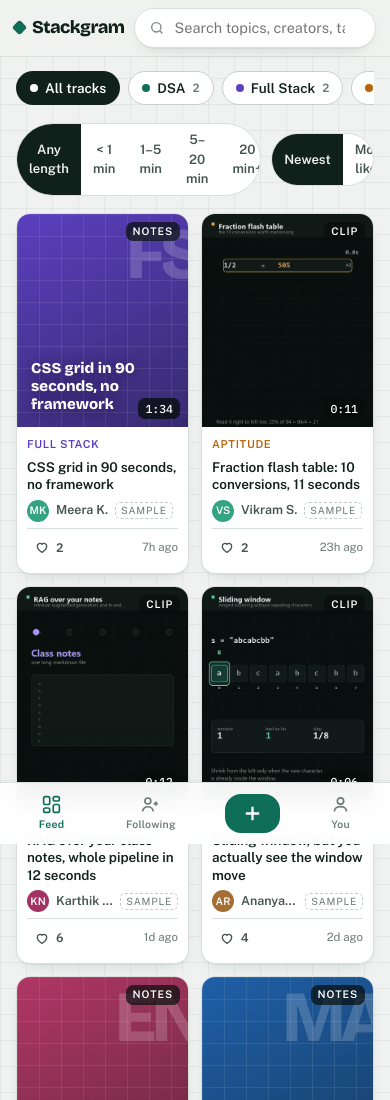
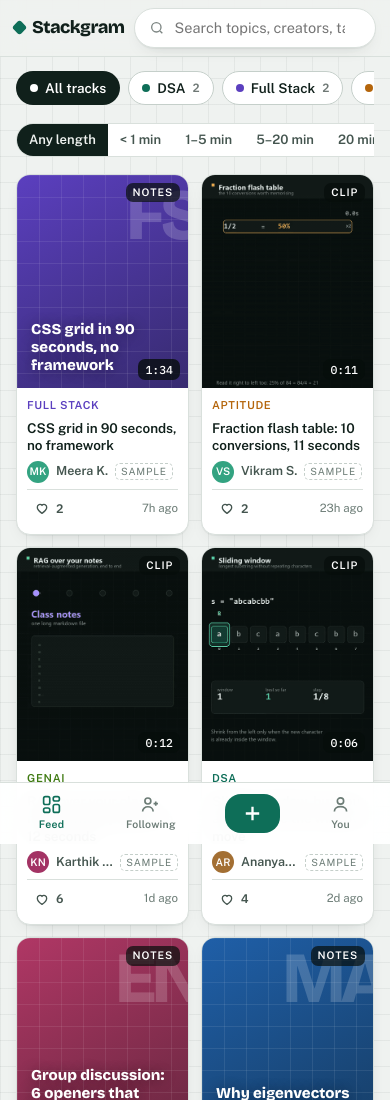
Before and after one commit to deepikayadav-spec/stackgram, a plain HTML site: page index.html in a window 390 px wide. Shown: the top 1100 px of the page. Drawn offline with nearby package versions, Linux system fonts and the light colour scheme.

Commit message:
Stop the length and sort filters squeezing on phone widths
The mobile toolrow scrolls sideways, but its segmented controls were
shrinking to fit instead, wrapping each label onto three lines.

Co-Authored-By: Claude Opus 5 (1M context) <noreply@anthropic.com>

```diff
--- a/app.css
+++ b/app.css
@@ -184,6 +184,8 @@ textarea{resize:vertical;min-height:74px;font-family:inherit}
   .ttl{font-size:13.5px}
   .cover .mark,.post-media .mark{font-size:72px}
   .toolrow{flex-wrap:nowrap;overflow-x:auto;padding-bottom:4px;margin-bottom:13px}
+  .toolrow .seg{flex:none}
+  .toolrow .seg button{white-space:nowrap}
   .count{display:none}
   .tabbar{
     display:flex; position:fixed; left:0; right:0; bottom:0; z-index:50;
```
Also changed, not shown: 1 other file.
